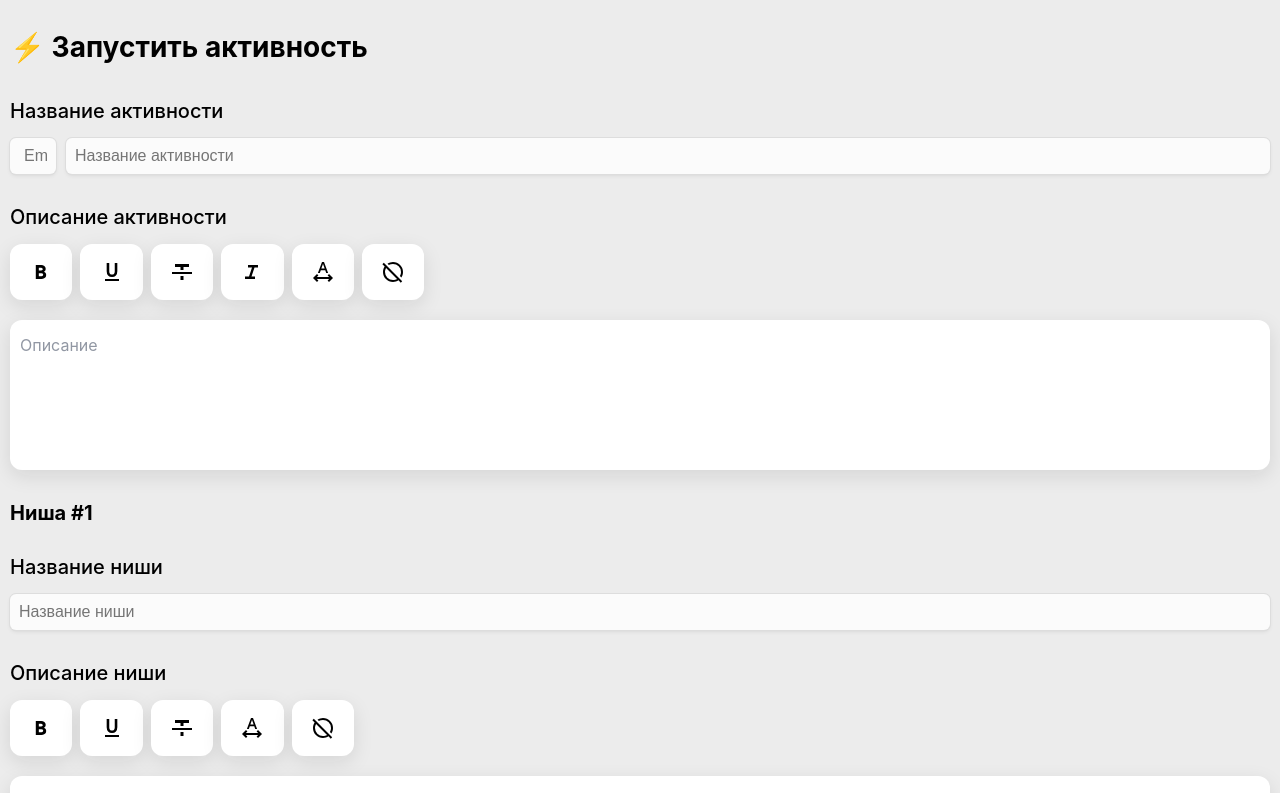
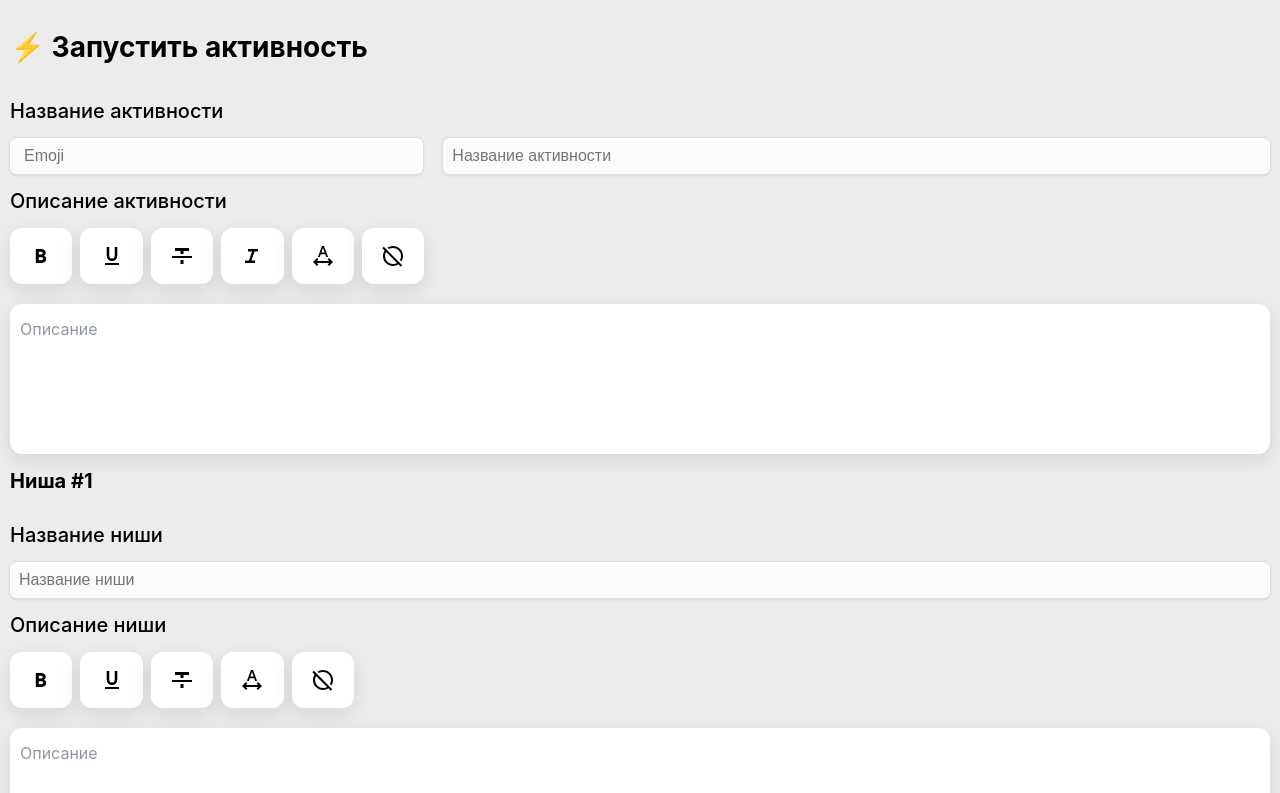
Before and after one commit to hustler-bracelet/web, a React (Create React App) app: page / in a window 1280 px wide. Shown: the top 793 px of the page. Built offline with nearby package versions, Linux system fonts and the light colour scheme.

Commit message:
placeholders and errors

```diff
--- a/src/components/ActivityTaskForm/index.tsx
+++ b/src/components/ActivityTaskForm/index.tsx
@@ -53,7 +53,7 @@ const ActivityTaskForm: React.FC<NestedFormPropsType> = ({
               className="form-input"
               type="text"
               {...field}
-              placeholder="?"
+              placeholder="Название задания"
             />
             {errors[activityTaskNameKey] ? (
               <p className="error">{errors[activityTaskNameKey]?.message}</p>
--- a/src/components/MainForm/mainForm.css
+++ b/src/components/MainForm/mainForm.css
@@ -3,14 +3,15 @@
 }
 .form-input_title {
   display: flex;
-  gap: 10px;
+  gap: 20px;
 }
 .form-input_container {
   width: 100%;
+  position: relative;
 }
 .form-input_container__emoji {
-  width: 46px;
-  min-width: 46px;
+  width: 50%;
+  min-width: 96px;
 }
 .form-input_emoji {
   padding-left: 12px !important;
@@ -31,5 +32,9 @@
   }
 }
 .error {
-  height: 16px;
+  position: absolute;
+  line-height: 20px;
+  white-space: nowrap;
+  font-size: 14px;
+  color: #ff0000;
 }
--- a/src/utils/constants.ts
+++ b/src/utils/constants.ts
@@ -22,7 +22,7 @@ export const SCHEMA = yup.object().shape({
     .required("Обязательное поле")
     .test(
       "max-emoji",
-      "Должен быть 1 эмоджи",
+      "Только 1 эмоджи",
       (value) => countEmojis(value, EMOJI_REGEX) <= 1
     ),
   main_activity_name: yup.string().required("Обязательное поле"),
```
